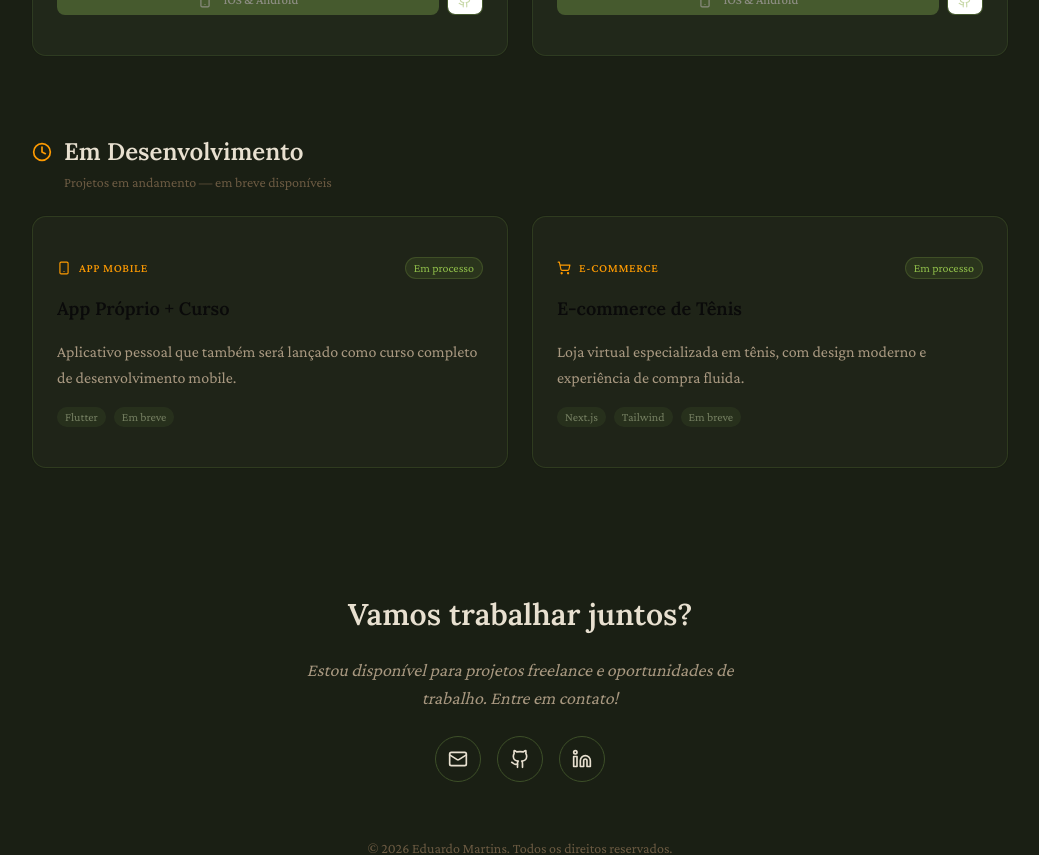
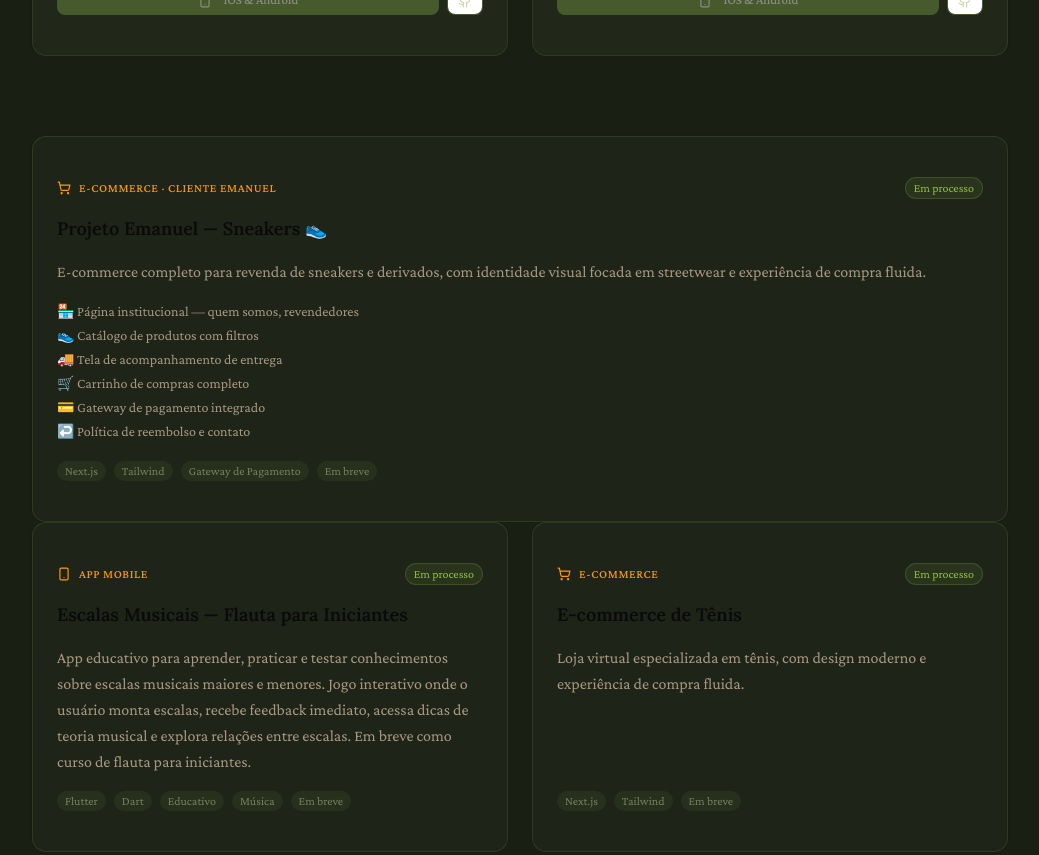
Before and after one commit to eduzimmartins22/portfolio-eduardo, a Next.js app: page / in a window 1280 px wide. Shown: the part 2820-3675 px from the top of the page, without its empty margins (120-1159 px from the left). Built offline with nearby package versions, Linux system fonts and the light colour scheme.

Commit message:
adicionando  descrições

```diff
--- a/app/page.tsx
+++ b/app/page.tsx
@@ -374,13 +374,37 @@ export default function Portfolio() {
 
           {/* EM DESENVOLVIMENTO */}
           <section className="max-w-5xl mx-auto px-6 py-8 mt-4">
-            <motion.div variants={fadeUp} initial="hidden" whileInView="show" viewport={{ once: true }} custom={0} className="mb-6">
-              <div className="flex items-center gap-3">
-                <Clock size={20} className="text-amber-500" />
-                <h2 className="text-2xl font-semibold">Em Desenvolvimento</h2>
-              </div>
-              <p className={`${t.textFaint} text-sm mt-1 ml-8`}>Projetos em andamento — em breve disponíveis</p>
-            </motion.div>
+           <motion.div variants={fadeUp} initial="hidden" whileInView="show" viewport={{ once: true }} custom={2}>
+            <Card className={`border ${t.inProgress} transition-colors h-full`}>
+              <CardContent className="p-6 space-y-4 flex flex-col h-full">
+                <div className="flex items-center justify-between">
+                  <div className="flex items-center gap-2">
+                    <ShoppingCart size={14} className="text-amber-500" />
+                    <span className="text-xs text-amber-500 font-medium uppercase tracking-wider">E-commerce · Cliente Emanuel</span>
+                  </div>
+                  <span className={`text-xs border px-2 py-0.5 rounded-full ${t.wipBadge}`}>Em processo</span>
+                </div>
+                <h3 className="text-lg font-semibold">Projeto Emanuel — Sneakers 👟</h3>
+                <p className={`${t.textMuted} text-base leading-relaxed`}>
+                  E-commerce completo para revenda de sneakers e derivados, com identidade visual
+                  focada em streetwear e experiência de compra fluida.
+                </p>
+                <ul className={`${t.textMuted} text-sm space-y-1`}>
+                  <li>🏪 Página institucional — quem somos, revendedores</li>
+                  <li>👟 Catálogo de produtos com filtros</li>
+                  <li>🚚 Tela de acompanhamento de entrega</li>
+                  <li>🛒 Carrinho de compras completo</li>
+                  <li>💳 Gateway de pagamento integrado</li>
+                  <li>↩️ Política de reembolso e contato</li>
+                </ul>
+                <div className="flex flex-wrap gap-2 pt-1">
+                  {["Next.js", "Tailwind", "Gateway de Pagamento", "Em breve"].map((tag) => (
+                    <span key={tag} className={`text-xs px-2 py-0.5 rounded-full ${t.tag} opacity-50`}>{tag}</span>
+                  ))}
+                </div>
+              </CardContent>
+            </Card>
+          </motion.div>
             <div className="grid md:grid-cols-2 gap-6">
               <motion.div variants={fadeUp} initial="hidden" whileInView="show" viewport={{ once: true }} custom={1}>
                 <Card className={`border ${t.inProgress} transition-colors h-full`}>
@@ -392,12 +416,15 @@ export default function Portfolio() {
                       </div>
                       <span className={`text-xs border px-2 py-0.5 rounded-full ${t.wipBadge}`}>Em processo</span>
                     </div>
-                    <h3 className="text-lg font-semibold">App Próprio + Curso</h3>
+                   <h3 className="text-lg font-semibold">Escalas Musicais — Flauta para Iniciantes</h3>
                     <p className={`${t.textMuted} text-base leading-relaxed flex-1`}>
-                      Aplicativo pessoal que também será lançado como curso completo de desenvolvimento mobile.
+                      App educativo para aprender, praticar e testar conhecimentos sobre escalas musicais
+                      maiores e menores. Jogo interativo onde o usuário monta escalas, recebe feedback
+                      imediato, acessa dicas de teoria musical e explora relações entre escalas.
+                      Em breve como curso de flauta para iniciantes.
                     </p>
                     <div className="flex flex-wrap gap-2">
-                      {["Flutter", "Em breve"].map((tag) => (
+                      {["Flutter", "Dart", "Educativo", "Música", "Em breve"].map((tag) => (
                         <span key={tag} className={`text-xs px-2 py-0.5 rounded-full ${t.tag} opacity-50`}>{tag}</span>
                       ))}
                     </div>
```
